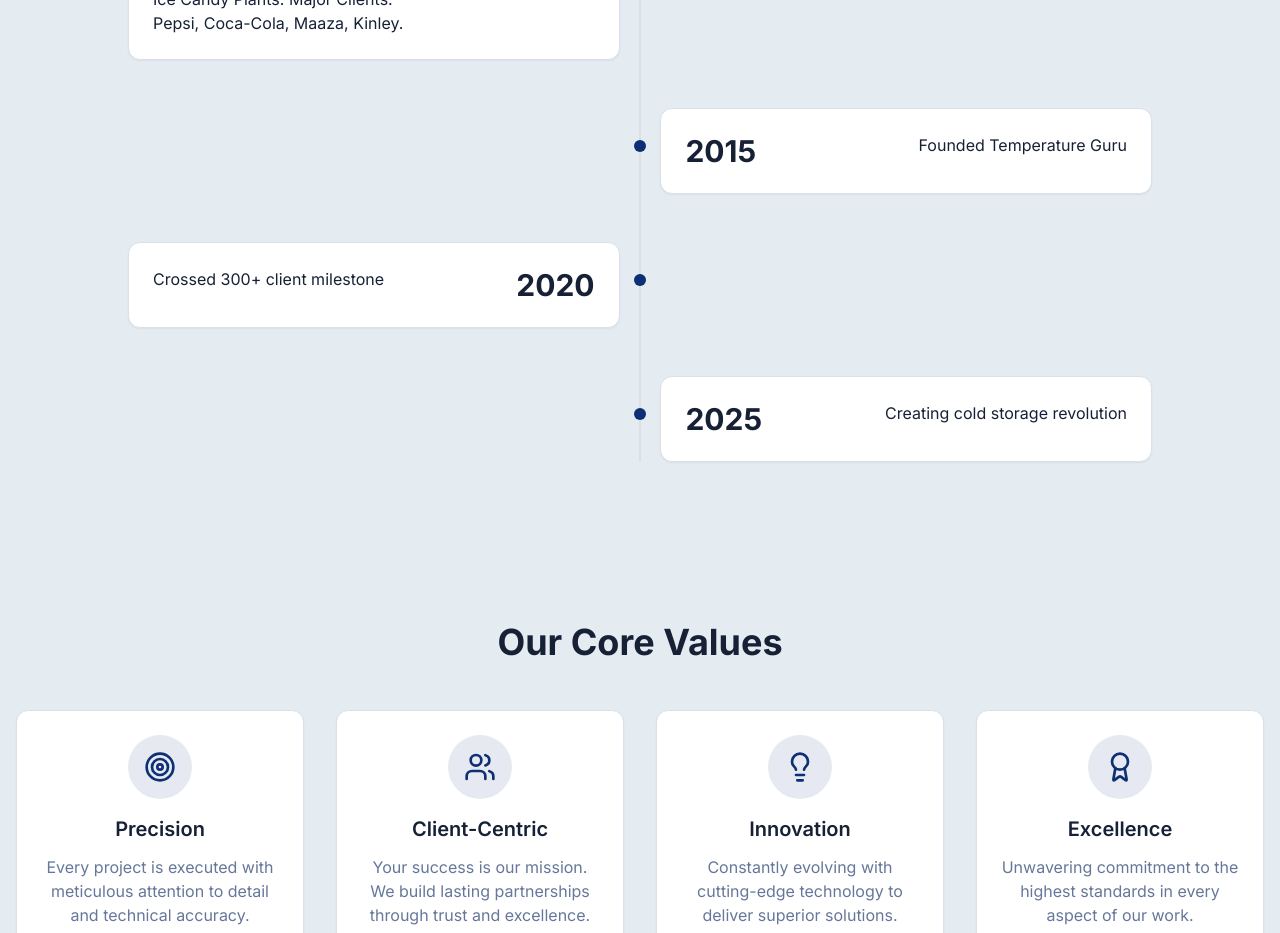
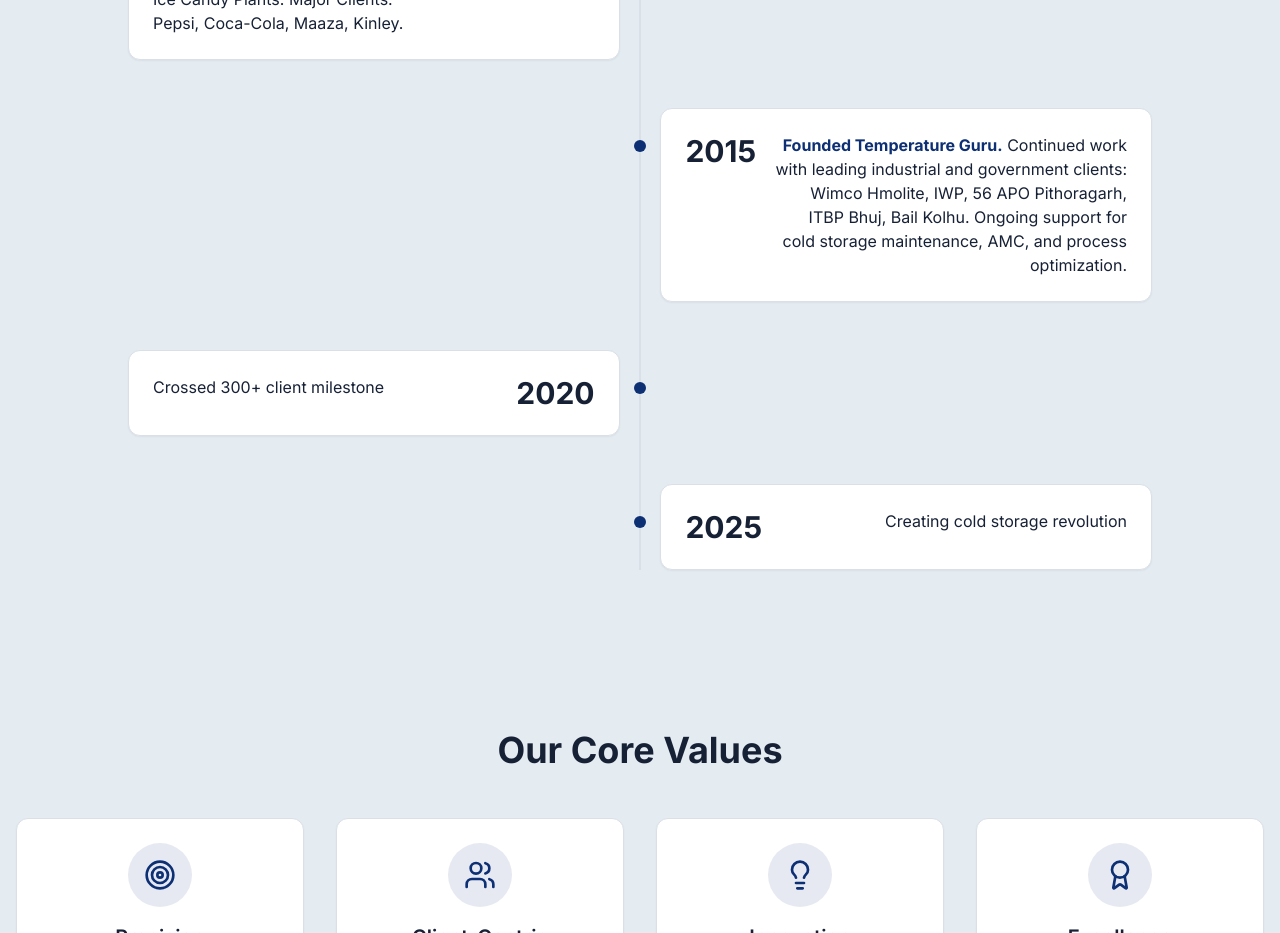
Before and after one commit to The-Aryan-Bhatnagar/coldchain-guru-official, a React (Vite) app: page /about in a window 1280 px wide. Shown: the part 2160-3093 px from the top of the page. Built offline with nearby package versions, Linux system fonts and the light colour scheme; the HTML template or start-up script is replaced by a standard one.

Commit message:
Update About page timeline

```diff
--- a/src/pages/About.tsx
+++ b/src/pages/About.tsx
@@ -17,7 +17,8 @@ const About = () => {
     },
     {
       year: "2015",
-      event: "Founded Temperature Guru"
+      event: "Founded Temperature Guru. Continued work with leading industrial and government clients: Wimco Hmolite, IWP, 56 APO Pithoragarh, ITBP Bhuj, Bail Kolhu. Ongoing support for cold storage maintenance, AMC, and process optimization.",
+      highlight: "Founded Temperature Guru"
     },
     {
       year: "2020",
@@ -142,7 +143,16 @@ const About = () => {
                       <Card className="p-6 w-full bg-card border-border">
                         <div className={`flex ${index % 2 === 0 ? 'flex-row' : 'flex-row-reverse'} items-start justify-between gap-4`}>
                           <div className={index % 2 === 0 ? 'text-left' : 'text-right'}>
-                            <p className="text-foreground text-base">{milestone.event}</p>
+                            <p className="text-foreground text-base">
+                              {milestone.highlight ? (
+                                <>
+                                  <strong className="font-bold text-primary">{milestone.highlight}.</strong>{' '}
+                                  {milestone.event.replace(milestone.highlight + '. ', '')}
+                                </>
+                              ) : (
+                                milestone.event
+                              )}
+                            </p>
                           </div>
                           <div className="text-3xl font-bold text-foreground flex-shrink-0">{milestone.year}</div>
                         </div>
```
